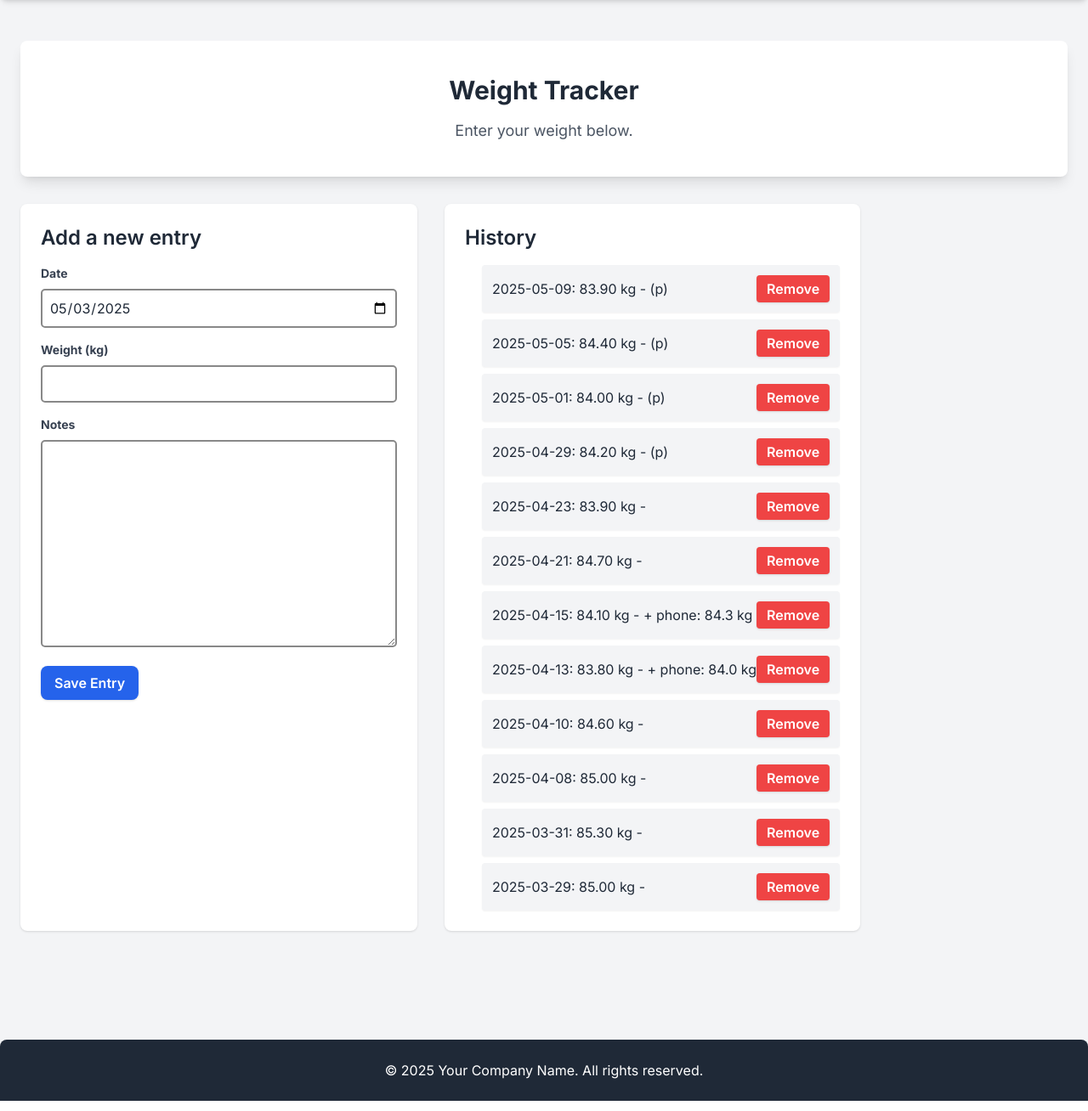
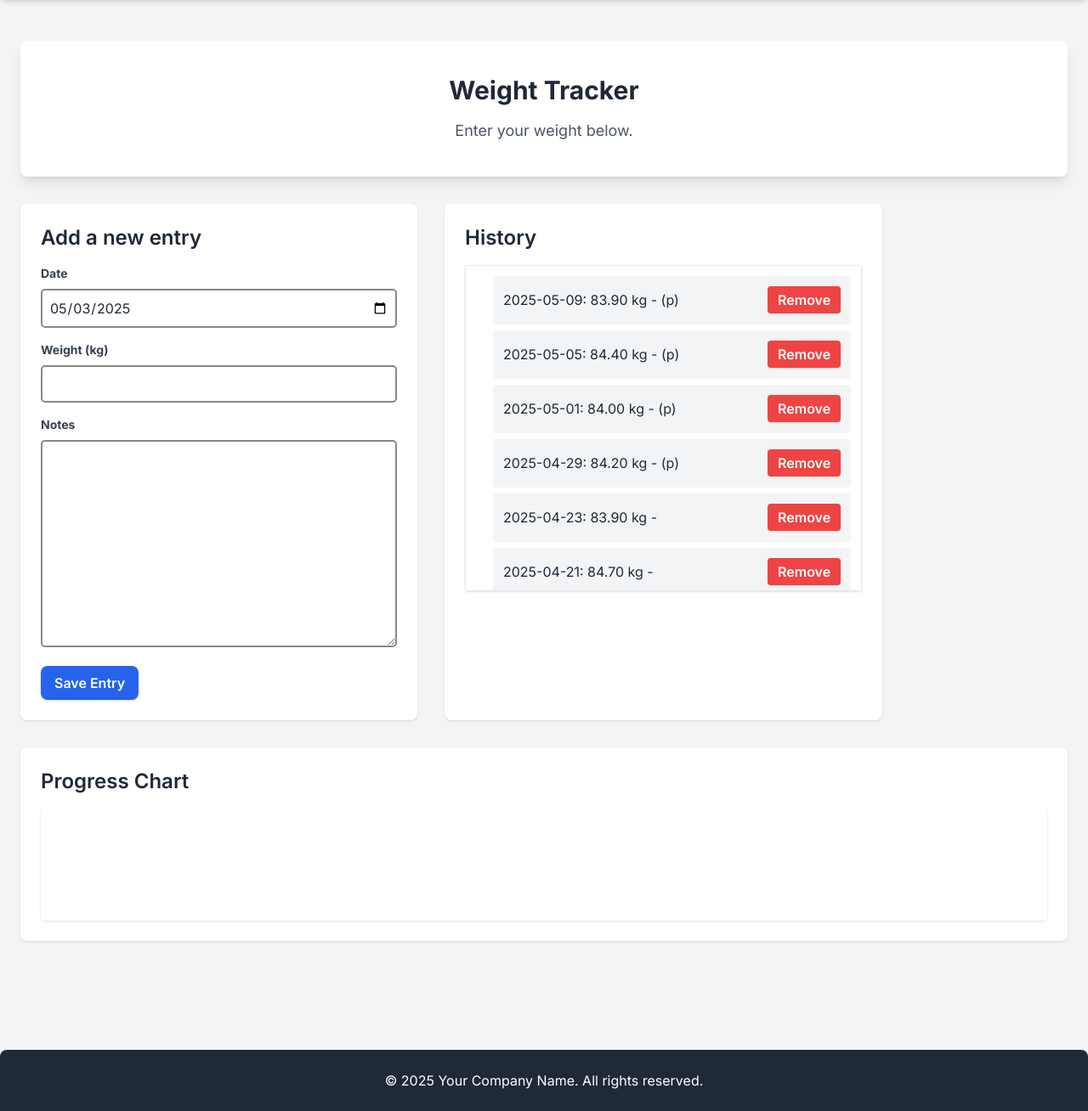
Before and after one commit to JohnSite07/simpleApp1, a Django app: template weighttracker/templates/weighttracker/weighttrackerhome.html in a window 1280 px wide. Shown: the part 52-1360 px from the top of the page at 85% size. Run offline with Django 5.2, Linux system fonts and the light colour scheme; the template is opened without the code that fills it: values that come from a table or form of the project are taken from there, others are empty; data comes from the database, SQL or seed files in the repository; some libraries are stand-ins or nearby versions.

Commit message:
commited with errors in grapth creation

```diff
--- a/home/templates/home/base.html
+++ b/home/templates/home/base.html
@@ -56,5 +56,6 @@
         </div>
     </footer>
 
+    <script src="https://cdn.jsdelivr.net/npm/chart.js"></script>
 </body>
 </html>
--- a/weighttracker/templates/weighttracker/weighttrackerhome.html
+++ b/weighttracker/templates/weighttracker/weighttrackerhome.html
@@ -51,6 +51,7 @@
 
     <section class="bg-white p-6 rounded-lg shadow mb-8">
         <h2 class="text-2xl font-semibold mb-4">History</h2>
+        <div class="max-h-96 overflow-y-auto border rounded p-3 bg-white shadow">
             {% if entries %}
                 <ul class="list-disc pl-5 space-y-2">
                     {% for entry in entries %}
@@ -74,7 +75,47 @@
             {% else %}
                 <p class="text-gray-500"> No entries yet.</p>
             {% endif %}
+        </div>
     </section>
 </div>
+<section class="bg-white p-6 rounded-lg shadow mb-8">
+    <h3 class="text-2xl font-semibold mb-4">Progress Chart</h3>
+    <div class="bg-white p-4 shadow rounded">
+        <canvas id="weightChart" height="100"></canvas>
+    </div>
+    <script>
+        const labels = {{ chart_labels|safe }};
+        const data = {
+          labels: labels,
+          datasets: [{
+            label: 'Weight (kg)',
+            data: {{ chart_data|safe }},
+            fill: false,
+            borderColor: 'rgb(75, 192, 192)',
+            tension: 0.2,
+            pointRadius: 5,
+            pointHoverRadius: 7
+            }]
+        };
+
+        const config = {
+            type: 'line',
+            data: data,
+            options: {
+            responsive: true,
+            plugins: {
+                legend: { display: true, position: 'top' },
+                tooltip: { enabled: true }
+            },
+            scales: {
+                x: { title: { display: true, text: 'Date' }},
+                y: { title: { display: true, text: 'Weight (kg)' }}
+            }
+            }
+        };
+
+        new Chart(document.getElementById('weightChart'), config);
+    </script>
+</section>
 
 {% endblock content %}
```
Also changed, not shown: weighttracker/views.py (+8 -1 lines). Lines whose indentation alone changed are shown as unchanged.
